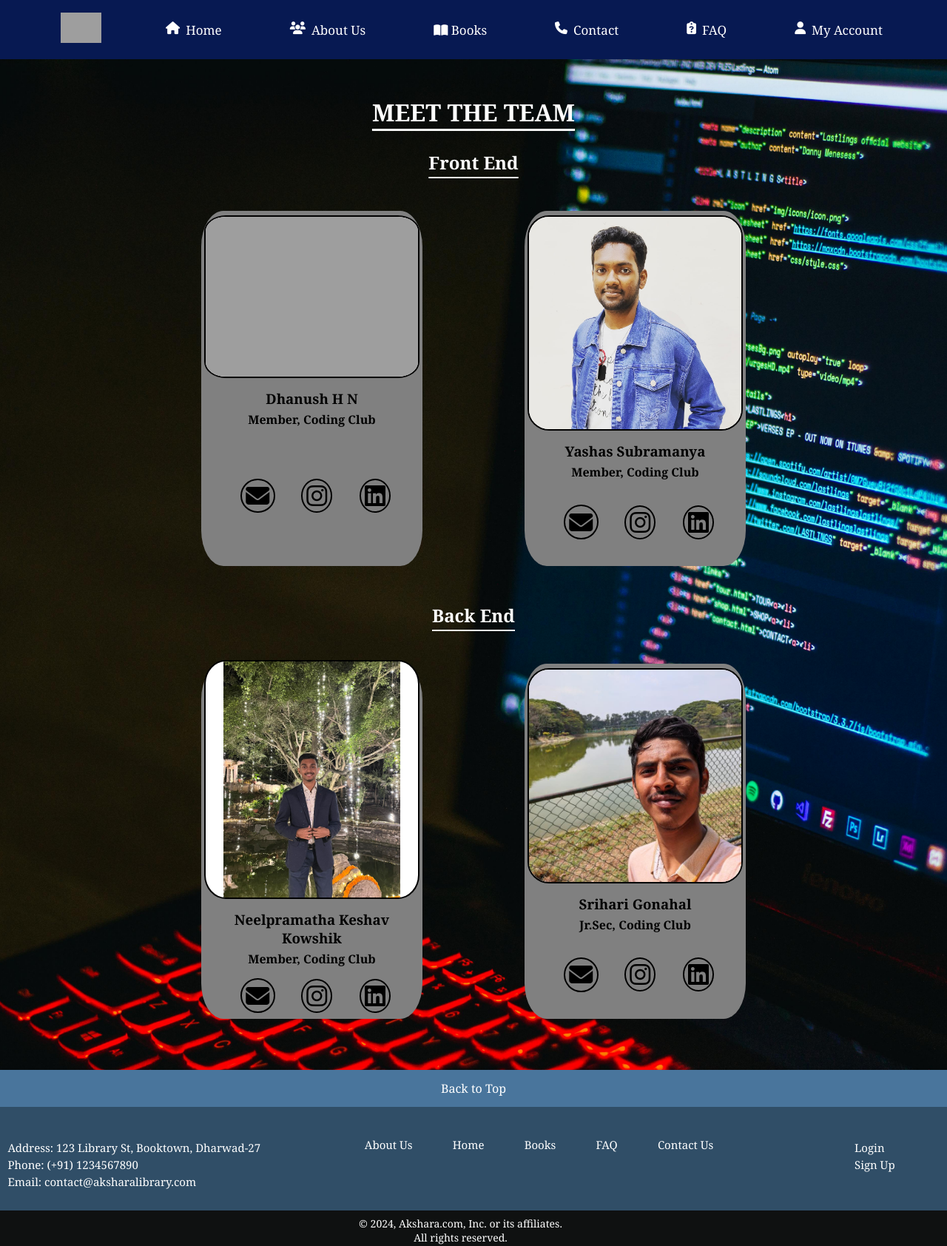
After one commit to Srihari968/DevShelf_TeamMeow, a Django app: page /library/about_us in a window 1280 px wide. The commit adds this page. Shown: the whole page at 74% size. Run offline with Django 5.2, Linux system fonts and the light colour scheme; grey boxes are pictures that could not be loaded.

Commit message:
added about us

```diff
--- /dev/null
+++ b/BackEnd/devshelf/library/static/about.css
@@ -0,0 +1,353 @@
+*{
+    margin:0;
+    padding:0;
+
+    font-family:Cambria, Cochin, Georgia, Times, 'Times New Roman', serif;
+    scroll-behavior: smooth;
+
+
+}
+
+/* header{
+    position: sticky;
+    top:0;
+} */
+.top-bar{
+    height:80px;
+    background-color: #071952;
+    display: flex;
+    align-items: center;
+    justify-content: space-evenly;
+    color:white;
+}
+
+.icon-tag{
+    color:white;
+    font-size: 17px;
+    padding: 5px;
+    display: flex;
+    gap:0.5rem;
+}
+
+.icon-tag-select
+{
+    color: white;
+    background-color: #071952;
+
+    font-size: 17px;
+    border-radius: 0;
+    border: none !important;
+    border-color: transparent;
+    cursor: pointer;
+}
+
+.icon-tag-select:hover{
+    color: #37B7C3;
+}
+
+.icon-tag:hover{
+    border: 2px solid #37B7C3;
+    border-radius: 4px;
+    color: #37B7C3;
+
+}
+
+.logo
+{
+    object-fit: contain;
+    height: 55px;
+    width:55px;
+
+}
+
+.logo-link{
+    color: white;
+}
+/* MAIN */
+main{
+    background-image: url(pexels-danny-meneses-340146-943096.jpg);
+    background-size: cover;
+    background-position: center;
+    background-repeat: no-repeat;
+    min-height:100vh;
+
+    display: flex;
+    justify-content: center;
+    align-items: center;
+    padding: 2%;
+    color: white;
+}
+
+.container{
+    min-height: 85vh;
+    width: 75vw;
+
+    text-align: center;
+    padding: 2%;
+    gap:30px;
+
+    display: flex;
+    flex-direction: column;
+    justify-content: center;
+    align-items: center;
+}
+
+.outer-box{
+
+    border-radius:2%;
+    width: 90%;
+    padding-top: 2%;
+    padding-bottom: 2%;
+
+
+    display: grid;
+    grid-template-columns: repeat(2,1fr);
+    gap:10px;
+}
+.und{
+    text-decoration: underline;
+    text-underline-offset: 10px;
+
+}
+.card{
+    height:60vh;
+    width: 70%;
+    border: 0px solid white;
+    margin-left: 15%;
+    background-color:grey;
+
+    border-radius: 10%;
+}
+
+.card-content{
+
+    padding: 2%;
+    display: flex;
+    flex-direction: column;
+    justify-content: center;
+    align-items: center;
+    gap: 15px;
+    color: black;
+
+    height: 95%;
+}
+
+.card-img{
+    border-radius: 10%;
+    height: 70%;
+    width: 100%;
+    object-fit: contain;
+    border: 2px solid black;
+    background-color: white;
+
+}
+.icons{
+    display: flex;
+    justify-content: space-evenly;
+    align-items: center;
+
+    width: 100%;
+    height: 90%;
+    font-size: 2rem;
+
+
+}
+
+.card-names{
+    display: flex;
+    flex-direction: column;
+    gap: 5px;
+
+}
+
+.mail-icon{
+    color: black;
+    cursor: pointer;
+    border: 2px solid black;
+    padding: 15%;
+    border-radius: 50%;
+}
+
+.insta-icon{
+    color: black;
+    cursor: pointer;
+    border: 2px solid black;
+    padding: 15%;
+    border-radius: 50%;
+}
+
+.linkedin-icon{
+    color: black;
+    cursor: pointer;
+    border: 2px solid black;
+    padding: 15%;
+    border-radius: 50%;
+}
+
+.linkedin-icon:hover{
+    background-color: #0077B5;
+    box-shadow: 5px 5px 4px rgba(0, 0, 0, 1);
+}
+
+.insta-icon:hover{
+    background-color: #d62976;
+    box-shadow: 5px 5px 4px rgba(0, 0, 0, 1);
+}
+
+.mail-icon:hover{
+    background-color: #E35335;
+    box-shadow: 5px 5px 4px rgba(0, 0, 0, 1);
+}
+/* FOOTER */
+
+
+.foot-panel1{
+    height:50px;
+    background-color: #49759c;
+    color:white;
+    display: flex;
+
+    justify-content: center;
+    align-items: center;
+    font-size: 1rem;
+}
+
+.foot-panel1 a{
+    color: white;
+    text-decoration: none;
+    cursor: pointer;
+    text-align: center;
+
+}
+.foot-panel1 a:hover{
+    text-decoration: underline;
+}
+
+.foot-panel2{
+    height: 100px;
+    background-color: #304E67;
+    color: white;
+    display: flex;
+    justify-content: space-around;
+    align-items: top;
+    padding-top: 40px;
+    margin-left: -60px;
+}
+
+.shift a{
+    display: inline;
+    margin-right: 50px;
+    color: white;
+    font-size: 15px;
+    text-decoration: none;
+}
+
+.ape ,.lsp{
+    display: flex;
+    flex-direction: column;
+    gap: 3%;
+    font-size: 15px ;
+    margin-top: 5px;
+    color: white;
+    text-decoration: none;
+}
+
+.lsp a{
+    color: white;
+    text-decoration: none;
+}
+
+
+.foot-panel4{
+    background-color: #0f1111;
+    height: 40px;
+    color: white;
+    text-align: center;
+    padding-top: 8px;
+    font-size: 14px;
+
+}
+
+.foot-panel4 a{
+    margin-right:35px ;
+    margin-top: -30px;
+}
+
+@media (max-width: 1200px)
+{
+    .foot-panel2{
+        height: 250px;
+        background-color: #304E67;
+        color: white;
+        display: flex;
+        flex-direction: column;
+        justify-content: center;
+        align-items: center;
+        gap: 20px;
+        padding-left: 5%;
+    }
+
+    .shift a{
+    display: inline;
+
+    color: white;
+    font-size: 15px;
+    text-decoration: none;
+
+}
+
+.foot-panel2 ul p{
+    font-size: 15px ;
+
+}
+
+.lsp{
+    display: flex;
+    flex-direction: column;
+    gap:7px;
+    margin-right: 5%;
+}
+
+.ape{
+    display: flex;
+    flex-direction: column;
+    gap:3px;
+    margin-left: 5%;
+    margin-bottom: 2%;
+}
+
+
+}
+
+@media (max-width:775px)
+{
+    .shift{
+        margin-left: 10%;
+    }
+
+    .top-bar{
+        height:300px;
+        background-color: #071952;
+        display: flex;
+        flex-direction: column;
+        align-items: center;
+        justify-content: space-evenly;
+        color:white;
+    }
+
+}
+@media (max-width:992px)
+{
+    .outer-box{
+
+        border-radius:2%;
+        width: 90%;
+        padding-top: 2%;
+        padding-bottom: 2%;
+
+
+        display: grid;
+        grid-template-columns: repeat(1,2fr);
+        gap:10px;
+    }
+}
--- a/BackEnd/devshelf/library/templates/library/HomePage.html
+++ b/BackEnd/devshelf/library/templates/library/HomePage.html
@@ -24,7 +24,7 @@
             </div>
             <div class="icon-tag">
                 <i class="fa-solid fa-users"></i>
-                <a class="icon-tag-select">About Us</a>
+                <a class="icon-tag-select" href = "/library/about_us">About Us</a>
             </div>
             <div class="icon-tag">
 
--- /dev/null
+++ b/BackEnd/devshelf/library/templates/library/about.html
@@ -0,0 +1,203 @@
+<!DOCTYPE html>
+{% load static %}
+<html lang="en" loading="lazy">
+<head>
+    <meta charset="UTF-8">
+    <meta name="viewport" content="width=device-width, initial-scale=1.0">
+    <title>Akshara</title>
+    <link rel="stylesheet"  href="{% static 'about.css' %} ">
+    <link rel="stylesheet" href="https://cdnjs.cloudflare.com/ajax/libs/font-awesome/6.5.2/css/all.min.css" integrity="sha512-SnH5WK+bZxgPHs44uWIX+LLJAJ9/2PkPKZ5QiAj6Ta86w+fsb2TkcmfRyVX3pBnMFcV7oQPJkl9QevSCWr3W6A==" crossorigin="anonymous" referrerpolicy="no-referrer" />
+</head>
+<body>
+    <header id="header">
+        <div class="top-bar">
+            <a href="/library/home" class="logo-link">
+                <img src="{% static 'cropped_image.png' %}" alt="logo-pic" class="logo">
+            </a>
+            <div class="icon-tag">
+                <i class="fa-solid fa-house"></i>
+                <form action = "/library/home/" method = "post">
+                    {% csrf_token %}
+                    <input type="text" name = 'username' value = '{{username}}' hidden>
+                    <button type = 'submit' class="icon-tag-select">
+                        Home
+                    </button>
+
+                </form>
+            </div>
+            <div class="icon-tag">
+                <i class="fa-solid fa-users"></i>
+                <a class="icon-tag-select">About Us</a>
+            </div>
+            <div class="icon-tag">
+
+                <form action = "/library/test/" method = "post">
+                    {% csrf_token %}
+                    <input type="text" name = "your_name" value = "" hidden>
+                    <input type = "text" name = "username" value = "{{username}}" hidden>
+                    <button type = submit class="icon-tag-select">
+                        <i class="fa-solid fa-book-open"></i>
+                        Books
+                    </button>
+                </form>
+
+            </div>
+            <div class="icon-tag">
+                <i class="fa-solid fa-phone"></i>
+                <a class="icon-tag-select">Contact</a>
+            </div>
+            <div class="icon-tag">
+                <i class="fa-solid fa-clipboard-question"></i>
+                <a class="icon-tag-select">FAQ</a>
+            </div>
+            <form action = "/library/my_borrows/" method = "post">
+                {% csrf_token %}
+            <div class="icon-tag account">
+                <i class="fa-solid fa-user"></i>
+                {% if username != "admin" %}
+
+
+                <input id = "username4" type = "text" name = "username" value = "{{username}}" hidden>
+                <button type="submit" value="View my borrowals" class="icon-tag-select">My Account</button>
+
+                {% endif %}
+            </div>
+           </form>
+        </div>
+    </header>
+
+    <main>
+        <div class="container">
+            <h1 class="und">MEET THE TEAM</h1>
+            <h2 class="und">Front End</h2>
+            <div class="outer-box">
+
+                <div class="card">
+                    <div class="card-content">
+
+                        <img src="/static/dhanush_akshara.jpg" class="card-img"></img>
+                        <div class="card-names">
+                            <h3>Dhanush H N</h3>
+                            <h4>Member, Coding Club</h4>
+                        </div>
+
+                        <div class="icons">
+                            <a href="mailto: cs23bt010@iitdh.ac.in" target="_blank">
+                                <i class="fa-solid fa-envelope mail-icon"></i>
+                            </a>
+                            <a href="https://www.instagram.com/_dhn_10/" target="_blank">
+                                <i class="fa-brands fa-instagram insta-icon"></i>
+                            </a>
+                            <a href="https://www.linkedin.com/in/dhanush-h-n-459937319" target="_blank">
+                                <i class="fa-brands fa-linkedin linkedin-icon "></i>
+                            </a>
+                        </div>
+                    </div>
+                </div>
+                <div class="card">
+                    <div class="card-content">
+
+                        <img src="{% static 'yashas_akshara.jpg' %}" class="card-img"></img>
+                        <div class="card-names">
+                            <h3>Yashas Subramanya</h3>
+                            <h4>Member, Coding Club</h4>
+                        </div>
+
+                        <div class="icons">
+                            <a href="mailto: mc23bt007@iitdh.ac.in" target="_blank">
+                                <i class="fa-solid fa-envelope mail-icon"></i>
+                            </a>
+                            <a href="https://www.instagram.com/yashasx840/" target="_blank">
+                                <i class="fa-brands fa-instagram insta-icon"></i>
+                            </a>
+                            <a href="https://www.linkedin.com/in/yashas-subramanya-26738027a/" target="_blank">
+                                <i class="fa-brands fa-linkedin linkedin-icon "></i>
+                            </a>
+                        </div>
+                    </div>
+                </div>
+            </div>
+            <h2 class="und">Back End</h2>
+            <div class="outer-box">
+
+                <div class="card">
+                    <div class="card-content">
+
+                        <img src="{% static 'neel_akshara.jpg' %}" class="card-img"></img>
+                        <div class="card-names">
+                            <h3>Neelpramatha Keshav Kowshik</h3>
+                            <h4>Member, Coding Club</h4>
+                        </div>
+
+                        <div class="icons">
+                            <a href="mailto: cs23bt048@iitdh.ac.in" target="_blank">
+                                <i class="fa-solid fa-envelope mail-icon"></i>
+                            </a>
+                            <a href="https://www.instagram.com/_neel642_/" target="_blank">
+                                <i class="fa-brands fa-instagram insta-icon"></i>
+                            </a>
+                            <a href="https://www.linkedin.com/in/neelpramatha-keshav-kowshik-aa8923293/" target="_blank">
+                                <i class="fa-brands fa-linkedin linkedin-icon "></i>
+                            </a>
+                        </div>
+                    </div>
+                </div>
+                <div class="card">
+                    <div class="card-content">
+
+                        <img src="{% static 'srihari_akshara.jpg' %}" class="card-img"></img>
+                        <div class="card-names">
+                            <h3>Srihari Gonahal</h3>
+                            <h4>Jr.Sec, Coding Club</h4>
+                        </div>
+
+                        <div class="icons">
+                            <a href="mailto: cs23bt077@iitdh.ac.in" target="_blank">
+                                <i class="fa-solid fa-envelope mail-icon"></i>
+                            </a>
+                            <a href="https://www.instagram.com/hari.g007/" target="_blank">
+                                <i class="fa-brands fa-instagram insta-icon"></i>
+                            </a>
+                            <a href="https://www.linkedin.com/in/srihari-gonahal-148914235?utm_source=share&utm_campaign=share_via&utm_content=profile&utm_medium=android_app" target="_blank">
+                                <i class="fa-brands fa-linkedin linkedin-icon "></i>
+                            </a>
+                        </div>
+                    </div>
+                </div>
+            </div>
+        </div>
+    </main>
+
+    <footer>
+        <div class="foot-panel1">
+            <a href="#header">Back to Top</a>
+        </div>
+        <div class="foot-panel2" id="contact-us">
+            <ul class="ape">
+            <p>Address: 123 Library St, Booktown, Dharwad-27</p>
+            <p>Phone: (+91) 1234567890</p>
+            <p>Email: contact@aksharalibrary.com</p>
+            </ul>
+            <ul class="shift">
+                <a href="/about">About Us</a>
+                <a href="/library/home/">Home</a>
+                <a href="/library/test">Books</a>
+                <a href="/faq">FAQ</a>
+                <a href="#contact-us">Contact Us</a>
+            </ul>
+            <ul class="lsp">
+                <a href="/user/login">Login</a>
+                <a href="/user/signup">Sign Up</a>
+            </ul>
+        </div>
+        <div class="foot-panel4">
+            <div class="foot-second">
+                <a>© 2024, Akshara.com, Inc. or its affiliates.</a>
+                <br>
+                <a>All rights reserved.</a>
+            </div>
+        </div>
+    </footer>
+
+</body>
+</html>
--- a/BackEnd/devshelf/library/templates/library/search.html
+++ b/BackEnd/devshelf/library/templates/library/search.html
@@ -25,9 +25,9 @@
 
                 </form>
             </div>
-            <div class="icon-tag">
+            <div class="icon-tag" >
                 <i class="fa-solid fa-users"></i>
-                <a class="icon-tag-select">About Us</a>
+                <a class="icon-tag-select" href = "/library/about_us">About Us</a>
             </div>
             <div class="icon-tag">
 
@@ -94,7 +94,7 @@
 
                             <div class="box-content">
                                 <h3 class="box-title">{{book.title}}</h3>
-                                <img class = "box-img" src="/static/{{ book.title }}.jpeg" onerror="this.src='/static/new1.jpeg'; this.onerror=null;">
+                                <img class = "box-img" src="../../static/{{ book.title }}.jpeg" onerror="this.src='/static/new1.jpeg'; this.onerror=null;">
                                 <h6>Availability: {{book.count}}</h6>
 
                                 <button class="box-btn" id = "{{book.title}}">Add to Cart</button>
--- a/BackEnd/devshelf/library/urls.py
+++ b/BackEnd/devshelf/library/urls.py
@@ -1,6 +1,6 @@
 from django.urls import path
 from rest_framework_simplejwt.views import TokenRefreshView, TokenObtainPairView
-from .views import HomePage, testPage, get_name,borrow_page, my_borrows, view_borrow_reqs, lend_book, view_lent_books, recieve_book
+from .views import HomePage, testPage, get_name,borrow_page, my_borrows, view_borrow_reqs, lend_book, view_lent_books, recieve_book, about_us
 
 urlpatterns =[
     path('home/', HomePage, name='home'),
@@ -10,5 +10,6 @@ urlpatterns =[
     path('view_borrow_reqs/', view_borrow_reqs, name = 'view_borrow_reqs'),
     path('lend_book/', lend_book, name = 'lend_book'),
     path('view_lent_books/', view_lent_books, name = 'view_lent_books'),
-    path('receive_book/', recieve_book, name='recieve_book')
+    path('receive_book/', recieve_book, name='recieve_book'),
+    path('about_us', about_us, name='about_us')
 ]
--- a/BackEnd/devshelf/library/views.py
+++ b/BackEnd/devshelf/library/views.py
@@ -170,3 +170,6 @@ def recieve_book(request):
                 receivable_borrowals.append(x)
         context = {'lents': receivable_borrowals, 'username': request.POST.get('username')}
     return render(request,'library/receive_book.html', context)
+
+def about_us(request):
+    return render(request, template_name='library/about.html')
```
Also changed, not shown: BackEnd/devshelf/library/static/neel_akshara.jpg (added), BackEnd/devshelf/library/static/pexels-danny-meneses-340146-943096.jpg (added), BackEnd/devshelf/library/static/srihari_akshara.jpg (added), BackEnd/devshelf/library/static/yashas_akshara.jpg (added).
